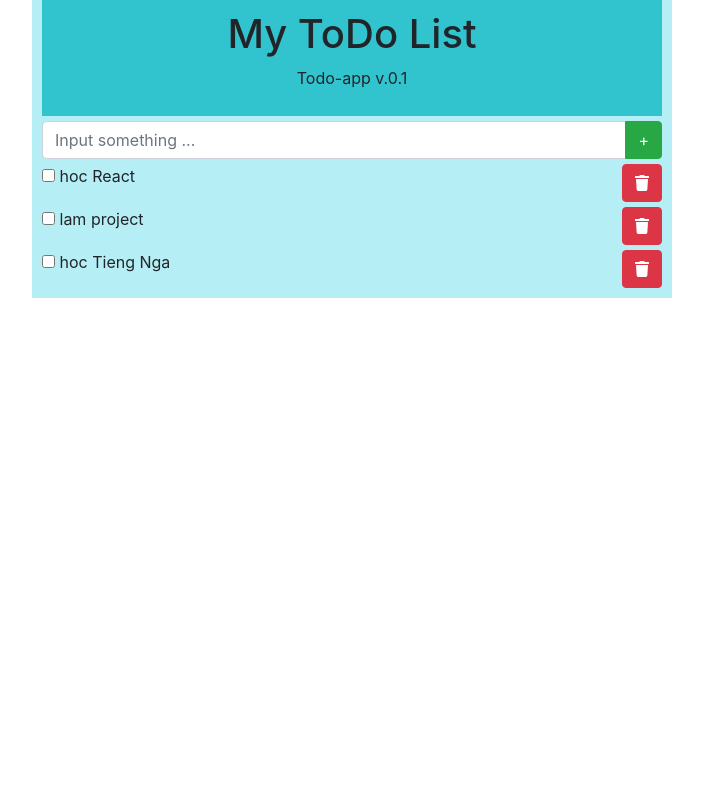
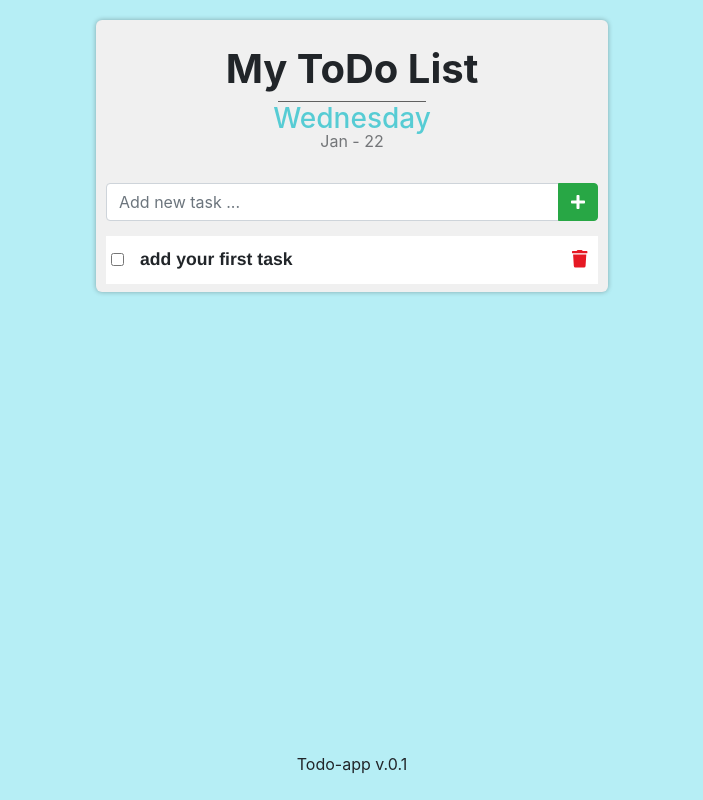
Before and after one commit to ATT273/todo-app, a React (Create React App) app: page / in a window 1280 px wide. Shown: the whole page, without its empty margins (288-991 px from the left). Built offline with nearby package versions, Linux system fonts and the light colour scheme.

Commit message:
change front-end ui

```diff
--- a/src/App.css
+++ b/src/App.css
@@ -1,11 +1,5 @@
 
-.App {
-  margin: auto;
-  padding: 0px 10px 5px 10px;
-  text-align: center;
-  width: 50%;
-  background: #b6eef5;
-}
+
 .App-logo {
   height: 40vmin;
 }
--- a/src/App.js
+++ b/src/App.js
@@ -1,8 +1,8 @@
 import React, {Component} from 'react';
 import Header from './components/Header';
-import Footer from './components/Footer';
 import AddForm from './components/AddForm';
 import List from './components/List';
+import Footer from './components/Footer';
 import {library} from '@fortawesome/fontawesome-svg-core';
 import { fas } from '@fortawesome/free-solid-svg-icons';
 import './App.css';
@@ -17,26 +17,104 @@ class App extends Component {
         items:[
             {
                 id: 1,
-                name: 'hoc React',
-                complete: true
+                name: 'add your first task',
+                complete: false
             },
+        ],
+        date:
             {
-                id: 2,
-                name: 'lam project',
-                complete: true
-            },
-            {
-                id: 3,
-                name: 'hoc Tieng Nga',
-                complete: false
+                day: '',
+                wDay: '',
+                month: ''
             }
-        ]
     }
-    // mount data from local storage ton component
-    componentWillMount() {
+
+    componentDidMount(){
+        const today = new Date();
+        let day = today.getDate();
+        let wDay = today.getDay();
+        let month = today.getMonth();
+        switch (wDay) {
+            case 0:
+                wDay = 'Sunday';
+                break;
+            case 1:
+                wDay = 'Monday';
+                break;
+            case 2:
+                wDay = 'Tuesday';
+                break;
+            case 3:
+                wDay = 'Wednesday';
+                break;
+            case 4:
+                wDay = 'Thursday';
+                break;
+            case 5:
+                wDay = 'Friday';
+                break;
+            case 6:
+                wDay = 'Saturday';
+                break;
+
+            default:
+                break;
+        }
+
+        switch (month) {
+            case 0:
+                month = 'Jan';
+                break;
+            case 1:
+                month = 'Feb';
+                break;
+            case 2:
+                month = 'Mar';
+                break;
+            case 3:
+                month = 'Apr';
+                break;
+            case 4:
+                month = 'May';
+                break;
+            case 5:
+                month = 'Jun';
+                break;
+            case 6:
+                month = 'Jul';
+                break;
+            case 7:
+                month = 'Aug';
+                break;
+            case 8:
+                month = 'Sep';
+                break;
+            case 9:
+                month = 'Oct';
+                break;
+            case 10:
+                month = 'Nov';
+                break;
+            case 11:
+                month = 'Dec';
+                break;
+
+            default:
+                break;
+        }
+
+        this.setState({
+            date:{
+                day: day,
+                wDay: wDay,
+                month: month
+            }
+        });
+
         localStorage.getItem('Todos') && this.setState({
             items: JSON.parse(localStorage.getItem('Todos'))
-        })
+        });
+        console.log(this.state.date.day);
     }
     // add item to list
     addItem = async (name) => {
@@ -53,18 +131,31 @@ class App extends Component {
         await this.setState({items: [newItem, ...this.state.items] });
         await localStorage.setItem('Todos', JSON.stringify(this.state.items));
     }
+    // check complete
+    completeCheck = async (id) => {
+        this.setState ({ item:this.state.items.map (item => {
+                if(item.id === id){
+                    item.complete = !item.complete
+                }
+            })
+        });
+        await localStorage.setItem('Todos', JSON.stringify(this.state.items));
+    }
     // delete item from list
     delItem = async (id) => {
         let items = this.state.items.filter(item => item.id !== id);
         await this.setState({ items: items});
         await localStorage.setItem('Todos', JSON.stringify(this.state.items));
     }
+
     render() {
         return (
             <div className="App">
                 <div className="row">
                     <div className="col-md-12">
-                        <Header/>
+                        <Header
+                            date={this.state.date}
+                        />
                     </div>
                 </div>
                 <div className="row">
@@ -80,14 +171,11 @@ class App extends Component {
                         <List
                             items={this.state.items}
                             delItem={this.delItem}
+                            completeCheck={this.completeCheck}
                         />
                     </div>
                 </div>
-                <div className="row">
-                    <div className="col-md-12">
-                        {/* <Footer/> */}
-                    </div>
-                </div>
+                <Footer/>
             </div>
         );
     }
--- a/src/components/AddForm.js
+++ b/src/components/AddForm.js
@@ -1,4 +1,5 @@
 import React, {Component}from 'react';
+import { FontAwesomeIcon } from '@fortawesome/react-fontawesome'
 
 class AddForm extends Component {
 
@@ -26,10 +27,12 @@ class AddForm extends Component {
                         value={this.state.item_name}
                         onChange={this.handleChange}
                         className="form-control"
-                        placeholder="Input something ..."
+                        placeholder="Add new task ..."
                     />
                     <div className="input-group-append">
-                        <button type="submit" className="btn btn-success">+</button>
+                        <button type="submit" className="btn btn-success">
+                            <FontAwesomeIcon icon={['fas', 'plus']} />
+                        </button>
                     </div>
                 </div>
             </form>
--- a/src/components/Header.js
+++ b/src/components/Header.js
@@ -5,7 +5,14 @@ class Header extends Component {
         return (
             <div className="app-header">
                 <h1>My ToDo List</h1>
-                <p>Todo-app v.0.1</p>
+                <div className="under-line"></div>
+                <p>
+                    <h3>{this.props.date.wDay}</h3>
+                </p>
+                <div className="day-n-month">
+                    {this.props.date.month} - {''}
+                    {this.props.date.day}
+                </div>
             </div>
         );
     }
--- a/src/components/Item.js
+++ b/src/components/Item.js
@@ -2,13 +2,32 @@ import React, {Component} from 'react';
 import { FontAwesomeIcon } from '@fortawesome/react-fontawesome'
 
 class Item extends Component {
-
+    getStyle = () => {
+        return {
+            textDecoration: this.props.item.complete ? 'line-through' : 'none'
+        }
+    }
     render () {
         const {id, name} = this.props.item;
+        const isComplete = this.props.item.complete;
         return (
-            <div className="todo-item">
-                <input type="checkbox"className="" />{' '}{name}
-                <button className="btn btn-danger float-right" onClick={this.props.delItem.bind(this,id)}>
+            <div className="todo-item" style={this.getStyle()}>
+                {isComplete ? (
+                    <input
+                        type="checkbox"
+                        onChange={this.props.completeCheck.bind(this,id)}
+                        className=""
+                        checked
+                    />
+                ) : (
+                    <input
+                        type="checkbox"
+                        onChange={this.props.completeCheck.bind(this,id)}
+                        className=""
+                    />
+                )}
+                    <p>{name}</p>
+                <button className="btn-delete" onClick={this.props.delItem.bind(this,id)}>
                     <FontAwesomeIcon icon={['fas', 'trash']} />
                 </button>
             </div>
--- a/src/components/List.js
+++ b/src/components/List.js
@@ -8,6 +8,7 @@ class List extends Component {
                     key={item.id}
                     item={item}
                     delItem={this.props.delItem}
+                    completeCheck={this.props.completeCheck}
                 />
             ));
     }
--- a/src/my_style.scss
+++ b/src/my_style.scss
@@ -1,26 +1,106 @@
 // @import '~bootstrap/scss/bootstrap.scss';
+
+// Variables
 $test-color: #1ecbe1;
+$main-color-darker: #2bacb4;
+$main-color-dark: #31c4ce;
+$main-color-light: #b6eef5;
+$date-color: #871a0f;
+$app-bg: #f0f0f0;
+$delete-color: #e61924;
 
+// Style
+body {
+    background-color: $main-color-light;
+}
+
+.App {
+    margin: 20px auto;
+    padding: 10px 10px 5px 10px;
+    text-align: center;
+    width: 40%;
+    background-color: $app-bg;
+    border-radius: 6px;
+    box-shadow: 0 0 5px rgba($color: #000000, $alpha: .3);
+}
 .button-test{
     background-color: $test-color;
 }
 .app-header{
     padding: 10px;
-    margin-bottom: 5px;
+    margin: 5px -10px;
     min-height: 50px;
-    background-color: #31c4ce;
+
+    h1{
+        font-weight: bold;
+    }
+    p{
+        margin-bottom: 0px;
+        color: $main-color-dark;
+        opacity: 0.8;
+    }
+    .day-n-month{
+        margin-top: -15px;
+        opacity: 0.6;
+    }
+    .under-line{
+        width: 30%;
+        height: 1px;
+        margin: auto;
+        opacity: 0.6;
+        background-color: black;
+    }
 }
-.app-footer{
-    height: 100%;
-    background-color: #31c4ce;
+.app-footer {
+    position: absolute;
+    width: 40%;
+    height: 3rem;
+    bottom: 0px;
+    margin-left: -10px ;
 }
-.todo-list{
+.todo-list {
     text-align: left;
+    min-height: 100%;
 }
-.add-form{
-    margin-bottom: 5px;
+
+.add-form {
+    margin: 15px auto;
 }
-.todo-item{
+.todo-item {
+    padding: 0px 5px ;
     margin-bottom: 3px;
-    min-height: 40px;
+    min-height: 3rem;
+    font-size: 1.1rem;
+    font-family:  Helvetica, sans-serif;
+    font-weight: bold;
+    background-color: white;
+    display: flex;
+    align-items: center;
+
+    p {
+        display: inline-block;
+        flex: 1;
+        margin-bottom: 0;
+    }
+
+    .btn-delete {
+        background: none;
+        border: none;
+        color: $delete-color;
+    }
 }
+input[type=checkbox] {
+    margin-right: 1rem;
+}
+
+@media (max-width: 770px) {
+    .App{
+      width: 90%;
+    }
+    .app-footer{
+        width: 90%;
+    }
+    .app-header .under-line{
+        width: 50%;
+    }
+  }
```
